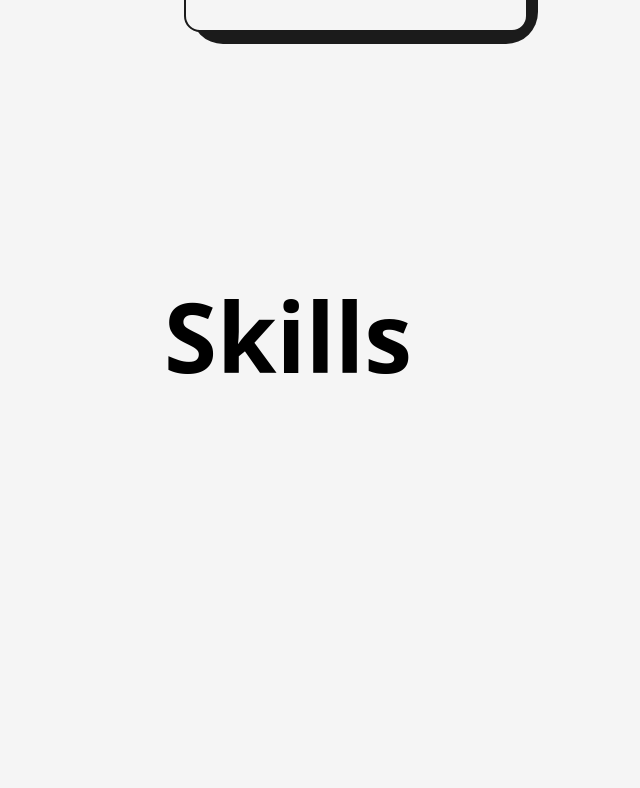
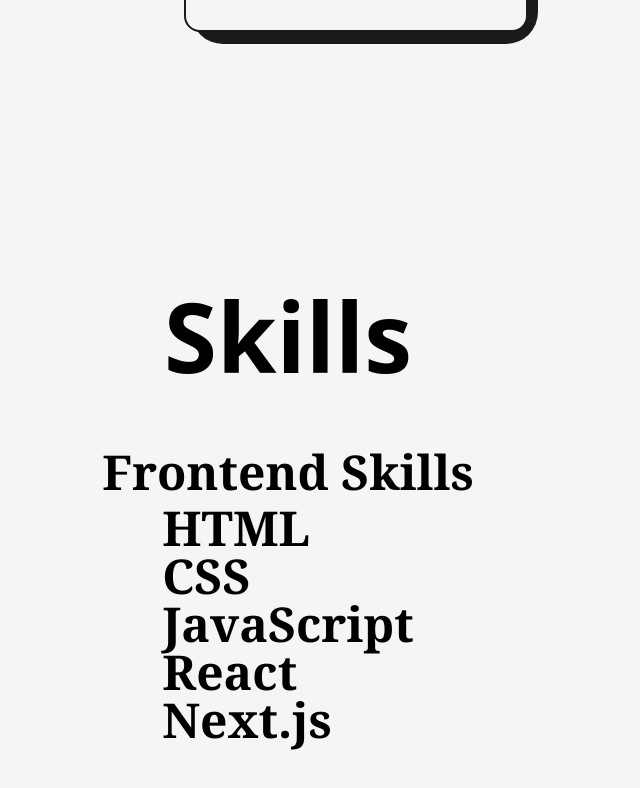
Before and after one commit to MdAatif-Tegginmani/Next-Portfolio, a Next.js app: page /about in a window 1280 px wide. Shown: the part 865-1653 px from the top of the page, without its empty margins (352-992 px from the left). Built offline with nearby package versions, Linux system fonts and the light colour scheme.

Commit message:
skills test

```diff
--- a/src/components/Skills.js
+++ b/src/components/Skills.js
@@ -1,11 +1,35 @@
 import React from 'react'
+import { motion } from 'framer-motion';
+
 
 const Skills = () => {
+
+  const frontendSkills = ['HTML', 'CSS', 'JavaScript', 'React', 'Next.js'];
+
   return (
     <>
-    <h2 className='font-bold text-8xl mt-64 w-full text-center'>Skills</h2>
-    <div className='w-full h-screen relative flex items-center justify-center rounded-full'>
+    <h2 className='font-bold text-8xl mt-64 w-full text-center mb-16'>Skills</h2>
+    <div className='w-full h-screen font-serif font-semibold text-5xl  flex flex-col items-center  '>
+    <h2 className=" font-extrabold mb-2">Frontend Skills</h2>
+    <ul className="list-none">
+    {frontendSkills.map((skill, index) => (
+      <motion.li
+      key={index}
+      initial={{ opacity: 0, y: -20 }}
+      animate={{
+        opacity: 1,
+        y: 0,
+        transition: { duration: 0.5, delay: index * 0.2, type: 'spring', stiffness: 200 }
+      }}
+      className="opacity-0"
+    >
+          {skill}
+        </motion.li>
+        ))}
+    </ul>
+
     </div>
+
 
 
     </>
```
